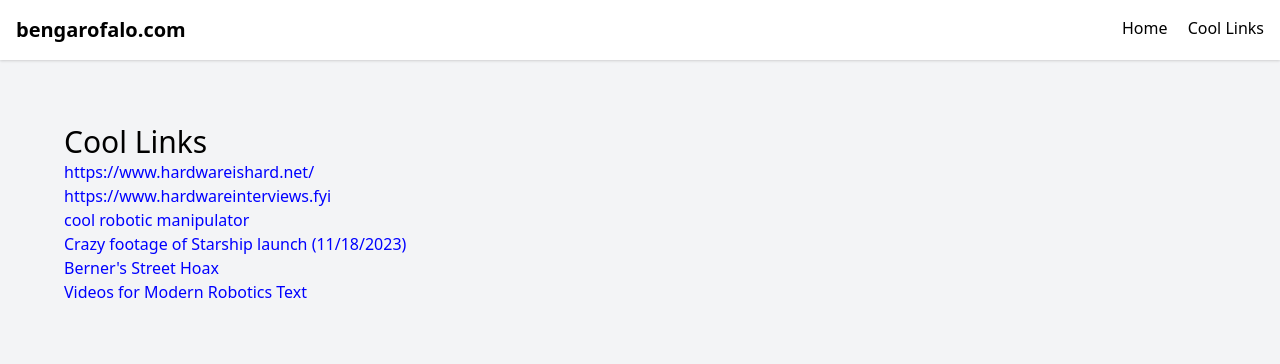
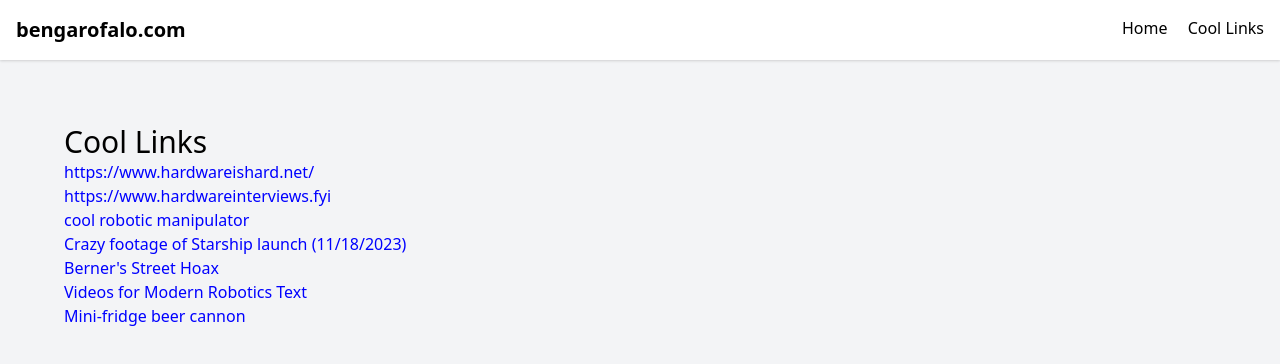
Before and after one commit to Ben8176/Ben8176.github.io, a website: page coollinks.html in a window 1280 px wide. Shown: the top 364 px of the page. Drawn offline with nearby package versions, Linux system fonts and the light colour scheme.

Commit message:
cool beer cannon

```diff
--- a/coollinks.html
+++ b/coollinks.html
@@ -36,6 +36,8 @@
             <a href="https://en.wikipedia.org/wiki/Berners_Street_hoax">Berner's Street Hoax</a>
             <br />
             <a href="https://modernrobotics.northwestern.edu/nu-gm-book-resource">Videos for Modern Robotics Text</a>
+            <br />
+            <a href="https://youtu.be/AKrrSbD_wxY">Mini-fridge beer cannon</a>
         </div>
   </body>
 </html>
```
